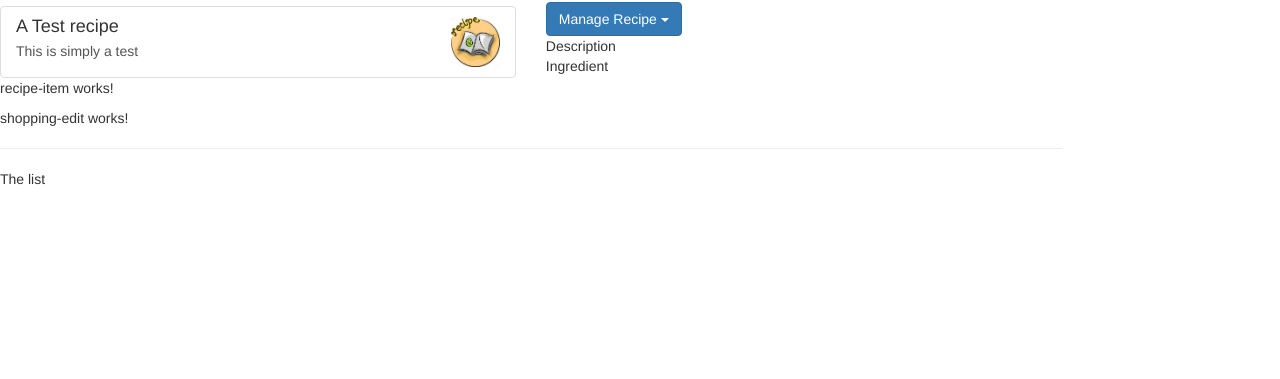
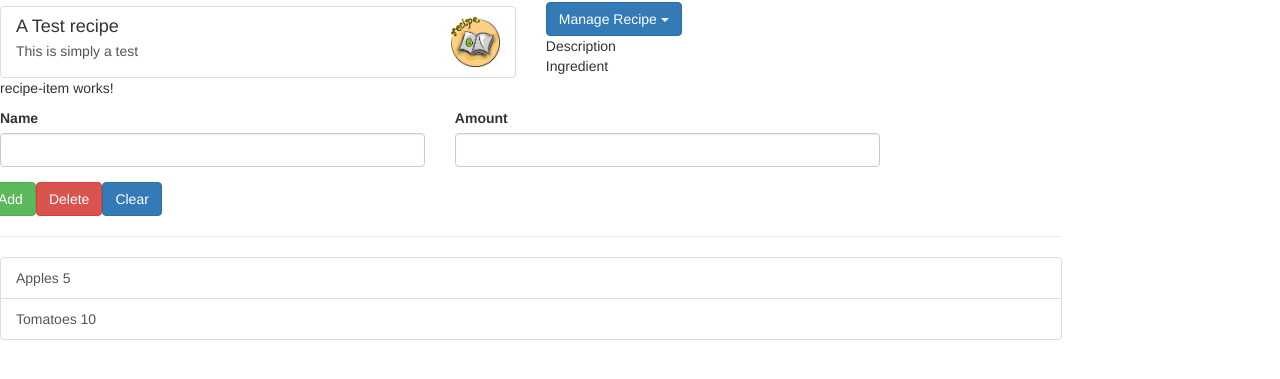
Before and after one commit to ken0901/Angular-App, an Angular app: page / in a window 1280 px wide. Shown: the part 141-520 px from the top of the page. Built offline with nearby package versions, Linux system fonts and the light colour scheme.

Commit message:
Created Ingredient, shopping list edit section

```diff
--- /dev/null
+++ b/src/app/shared/ingredient.model.ts
@@ -0,0 +1,6 @@
+export class Ingredient {
+    constructor(public name: string, public amount: number){
+        this.name=name;
+        this.amount=amount;
+    }
+}
--- a/src/app/shopping-list/shopping-edit/shopping-edit.component.html
+++ b/src/app/shopping-list/shopping-edit/shopping-edit.component.html
@@ -1 +1,23 @@
-<p>shopping-edit works!</p>
+<div class="row">
+    <div class="col-xs-12">
+        <form>
+            <div class="row">
+                <div class="col-sm-5 form-group">
+                    <label for="name">Name</label>
+                    <input type="text" id="name" class="form-control">
+                </div>
+                <div class="col-sm-5 form-group">
+                    <label for="amount">Amount</label>
+                    <input type="number" id="amount" class="form-control">
+                </div>
+                <div class="row">
+                    <div class="col-xs-12">
+                        <button class="btn btn-success" type="submit">Add</button>
+                        <button class="btn btn-danger" type="submit">Delete</button>
+                        <button class="btn btn-primary" type="submit">Clear</button>
+                    </div>
+                </div>
+            </div>
+        </form>
+    </div>
+</div>
--- a/src/app/shopping-list/shopping-list.component.html
+++ b/src/app/shopping-list/shopping-list.component.html
@@ -2,6 +2,10 @@
     <div class="col-xs-10">
         <app-shopping-edit></app-shopping-edit>
         <hr>
-        <p>The list</p>
+        <ul class="list-group">
+            <a href="#" class="list-group-item" style="cursor: pointer" *ngFor="let ingredient of ingredients">
+                {{ ingredient.name }} {{ ingredient.amount }}
+            </a>
+        </ul>
     </div>
 </div>
--- a/src/app/shopping-list/shopping-list.component.ts
+++ b/src/app/shopping-list/shopping-list.component.ts
@@ -1,4 +1,5 @@
 import { Component, OnInit } from '@angular/core';
+import { Ingredient } from '../shared/ingredient.model';
 
 @Component({
   selector: 'app-shopping-list',
@@ -6,6 +7,10 @@
   styleUrls: ['./shopping-list.component.css']
 })
 export class ShoppingListComponent implements OnInit {
+  ingredients : Ingredient[] = [
+    new Ingredient('Apples', 5),
+    new Ingredient('Tomatoes', 10),
+  ];
 
   constructor() { }
 
```
